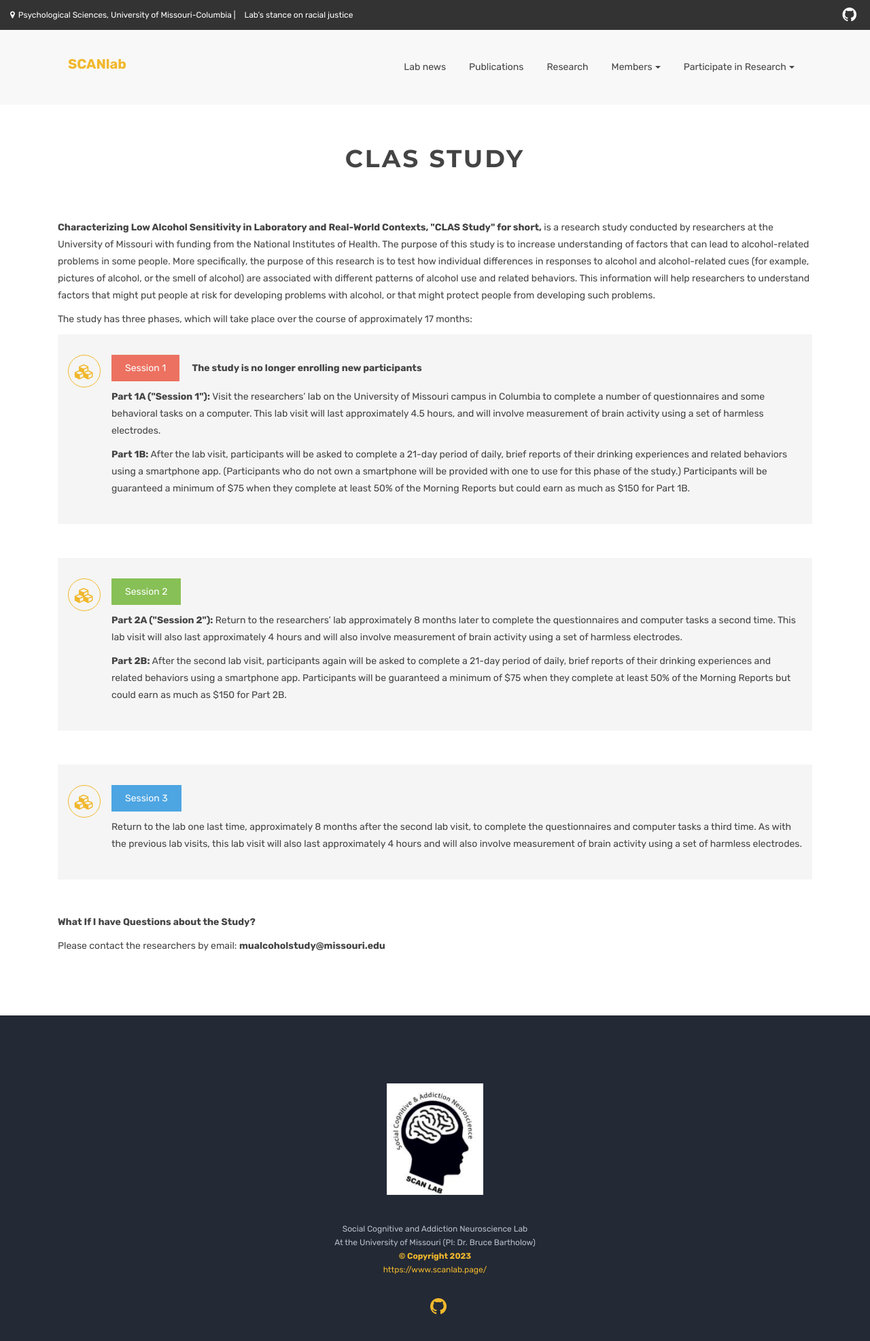
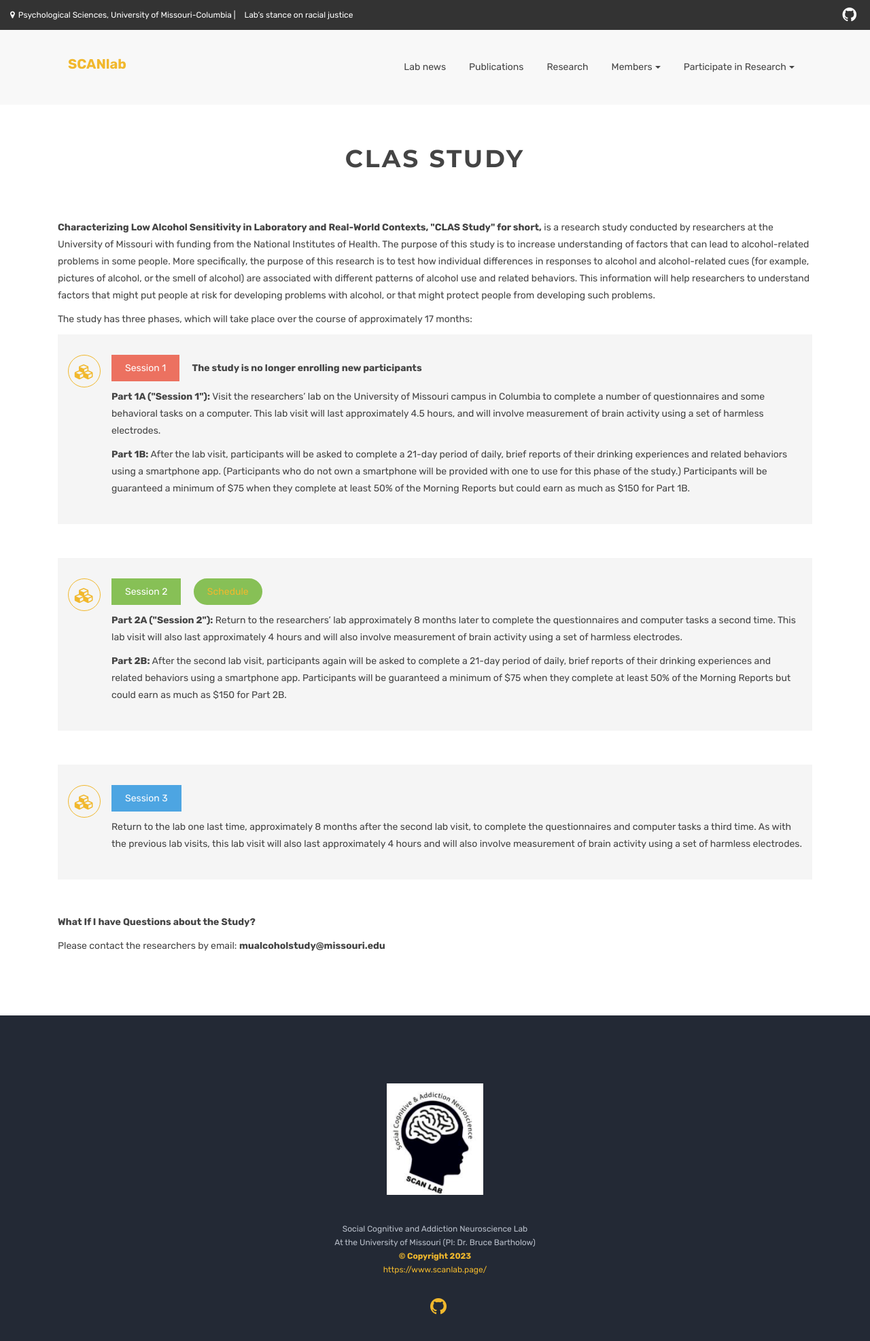
Before and after one commit to bartholow-scanlab/bartholow-scanlab.github.io, a Jekyll site: the page built from CLASstudy.html, in a window 1280 px wide. Shown: the top 1973 px of the page at 68% size. Built offline with Jekyll 4.4.1, drawn with Linux system fonts in a browser that asks for light colours.

Commit message:
Update CLASstudy.html

```diff
--- a/CLASstudy.html
+++ b/CLASstudy.html
@@ -63,7 +63,7 @@ canonical:
                     </div>
 
                     <div class="featured-content">
-                       <p> <span class="label label-success-filled"> Session 2 </span></p>
+                       <p> <span class="label label-success-filled"> Session 2 </span> <span class="label label-pill label-success-filled"><a href="https://mualcoholstudy.as.me/session2">Schedule</a></span></p>
 
 <p><strong>Part 2A ("Session 2"):</strong> Return to the researchers’ lab approximately 8 months later to complete the questionnaires and computer tasks a second time.  This lab visit will also last approximately 4 hours and will also involve measurement of brain activity using a set of harmless electrodes.</p>
 
```
